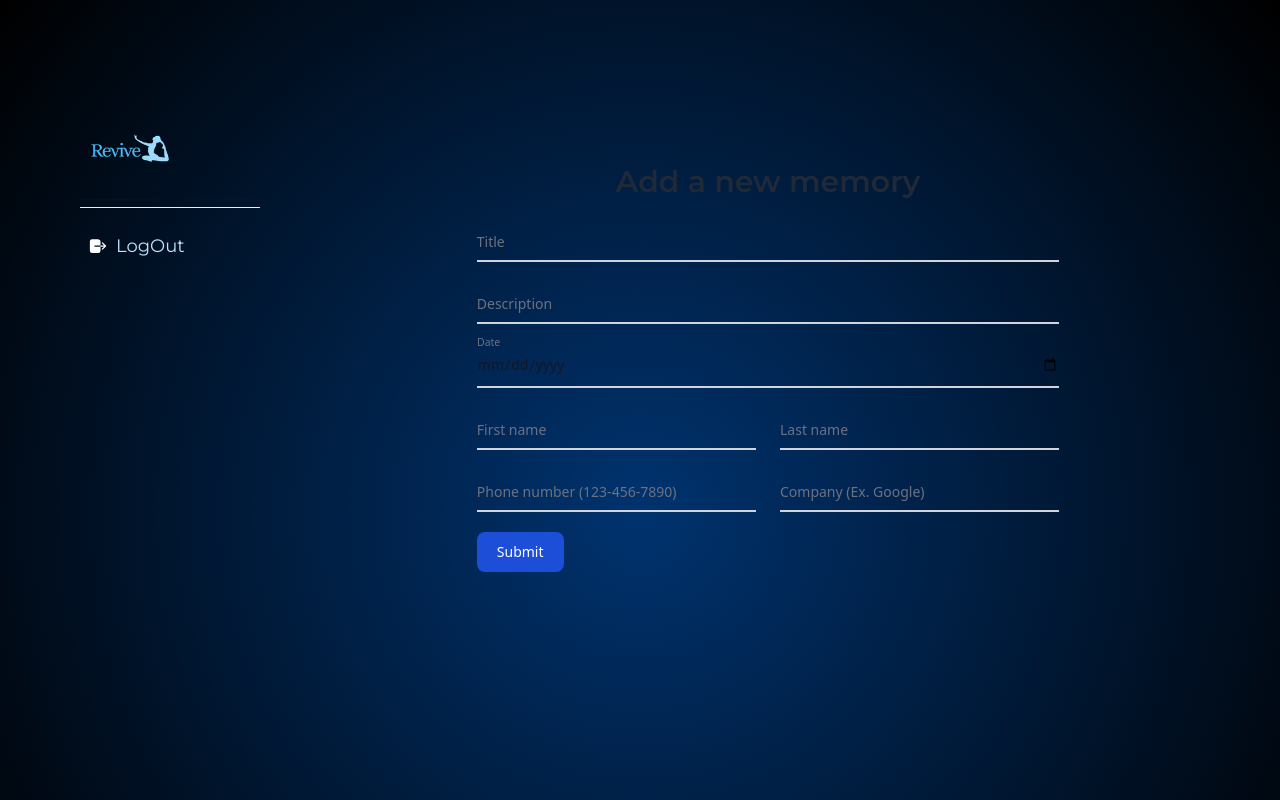
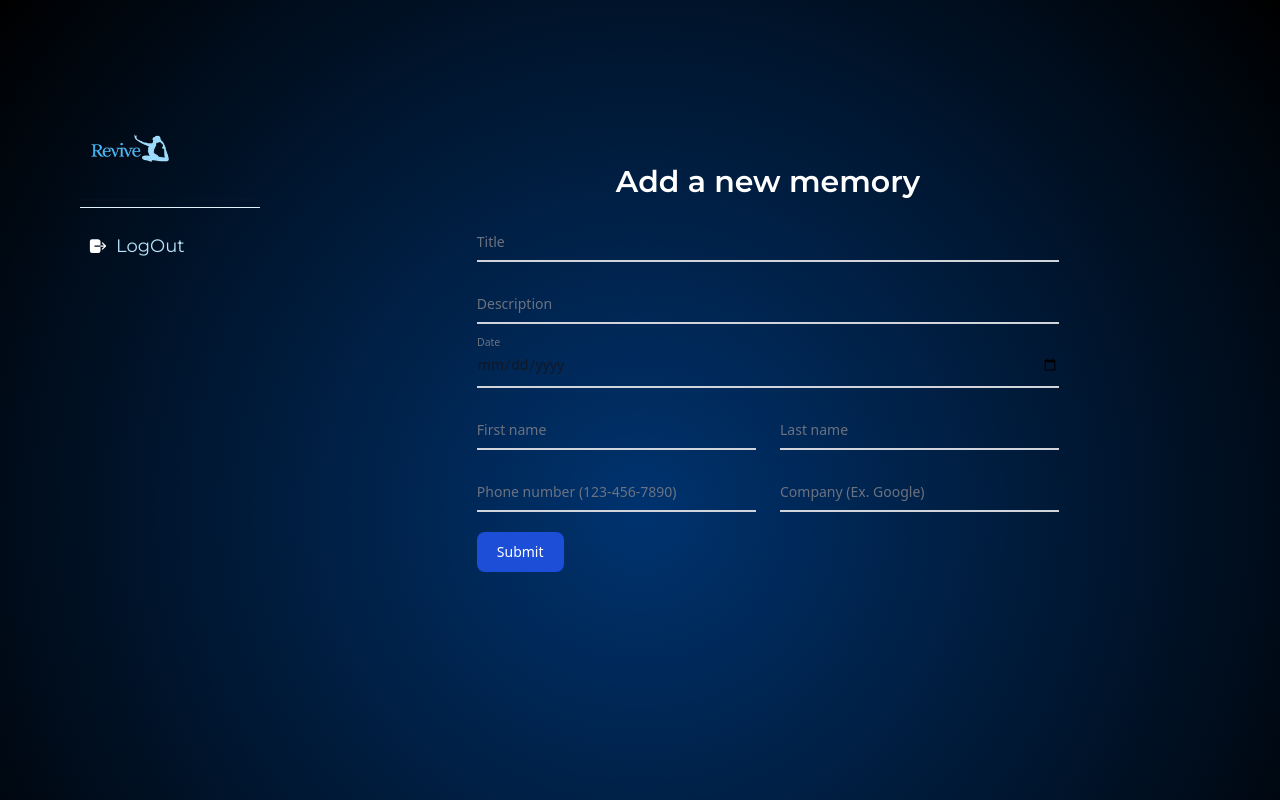
Before and after one commit to DevelopersZone06/revive-client, a React (Vite) app: page /dashboard/postGallery in a window 1280 px wide. Shown: the top 800 px of the page. Built offline with nearby package versions, Linux system fonts and the light colour scheme; no server answers.

Commit message:
added some changes in the post gallery and UsersCard pages

```diff
--- a/src/Pages/AllUsers/AllUsers.jsx
+++ b/src/Pages/AllUsers/AllUsers.jsx
@@ -32,7 +32,7 @@ const AllUsers = () => {
 
     return (
         <>
-            <div className="overflow-x-auto">
+            <div className="overflow-x-auto text-white">
 
                 <h2 className="text-3xl font-semibold text-center mt-5 mb-10">All users</h2>
 
--- a/src/Pages/PostGallery/PostGallery.jsx
+++ b/src/Pages/PostGallery/PostGallery.jsx
@@ -2,8 +2,8 @@
 const PostGallery = () => {
     return (
         <>
-            <h2 className="text-center font-semibold text-3xl my-5">Add a new memory</h2>
-            <div>
+            <h2 className="text-center text-white font-semibold text-3xl my-5">Add a new memory</h2>
+            <div className="">
 
 
                 <form className="max-w-[70%] mx-auto">
```
